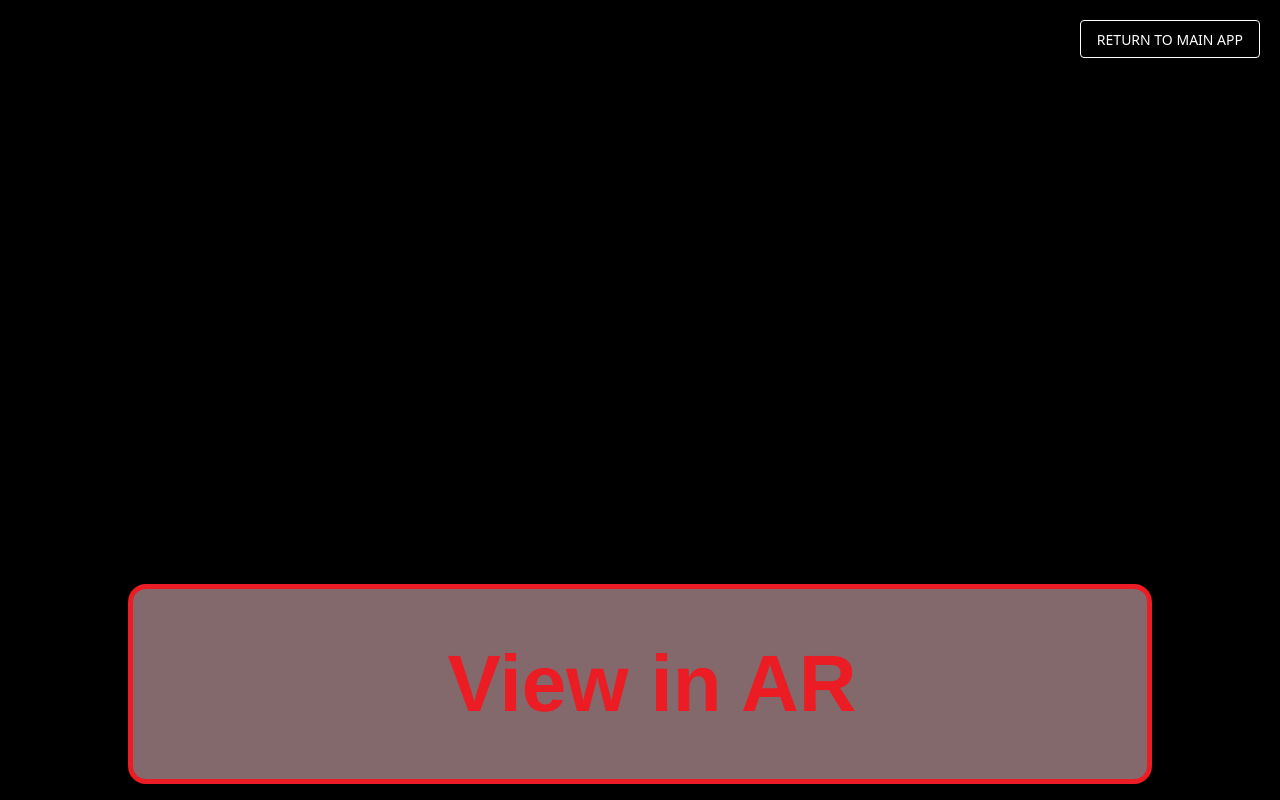
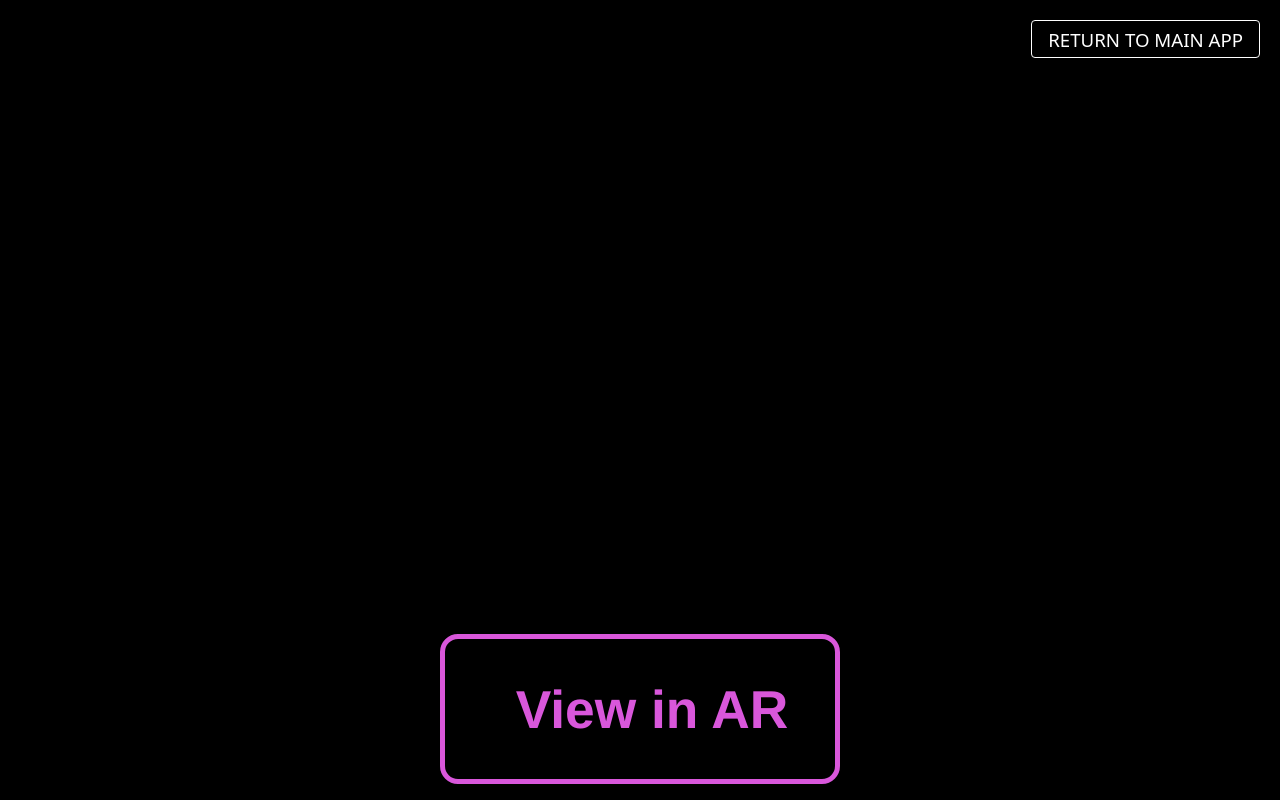
Before and after one commit to cosmicds/bubbling-galaxies, a website: page public/model.html in a window 1280 px wide. Drawn offline with Linux system fonts and the light colour scheme; some packages are replaced by stand-ins of ours; a script that the page names is missing.

Commit message:
Adjust styling of AR button on standalone page.

```diff
--- a/public/model.html
+++ b/public/model.html
@@ -2,8 +2,8 @@
   <head>
     <script type="module" src="https://ajax.googleapis.com/ajax/libs/model-viewer/3.3.0/model-viewer.min.js"></script>
     <style>
-      :root {
-  --glue-red: #eb1c24;
+:root {
+  --phantom-purple: #d957db;
 }
 
 body {
@@ -24,20 +24,20 @@ model-viewer {
   background-repeat: no-repeat;
   background-size: 20px 20px;
   background-position: 12px 50%;
-  background-color: #f5c6c888;
+  background-color: black;
   position: absolute;
   left: 50%;
   transform: translateX(-50%);
   bottom: 16px;
   padding: 0px 16px 0px 40px;
   font-family: Roboto Regular, Helvetica Neue, sans-serif;
-  font-size: 60pt;
+  font-size: 40pt;
   font-weight: bold;
-  color: var(--glue-red);
-  height: 200px;
-  width: max(300px, 80%);
+  color: var(--phantom-purple);
+  height: 150px;
+  width: min(400px, max(300px, 80%));
   border-radius: 18px;
-  border: 5px solid var(--glue-red);
+  border: 5px solid var(--phantom-purple);
   display: flex;
   flex-direction: row;
   justify-content: center;
@@ -105,7 +105,7 @@ h3 {
   text-decoration: none;
   border: 1px solid white;
   border-radius: 4px;
-  font-size: 14px;
+  font-size: 14pt;
   font-weight: 500;
   font-family: "Noto Sans", system-ui;
   display: flex;
```
